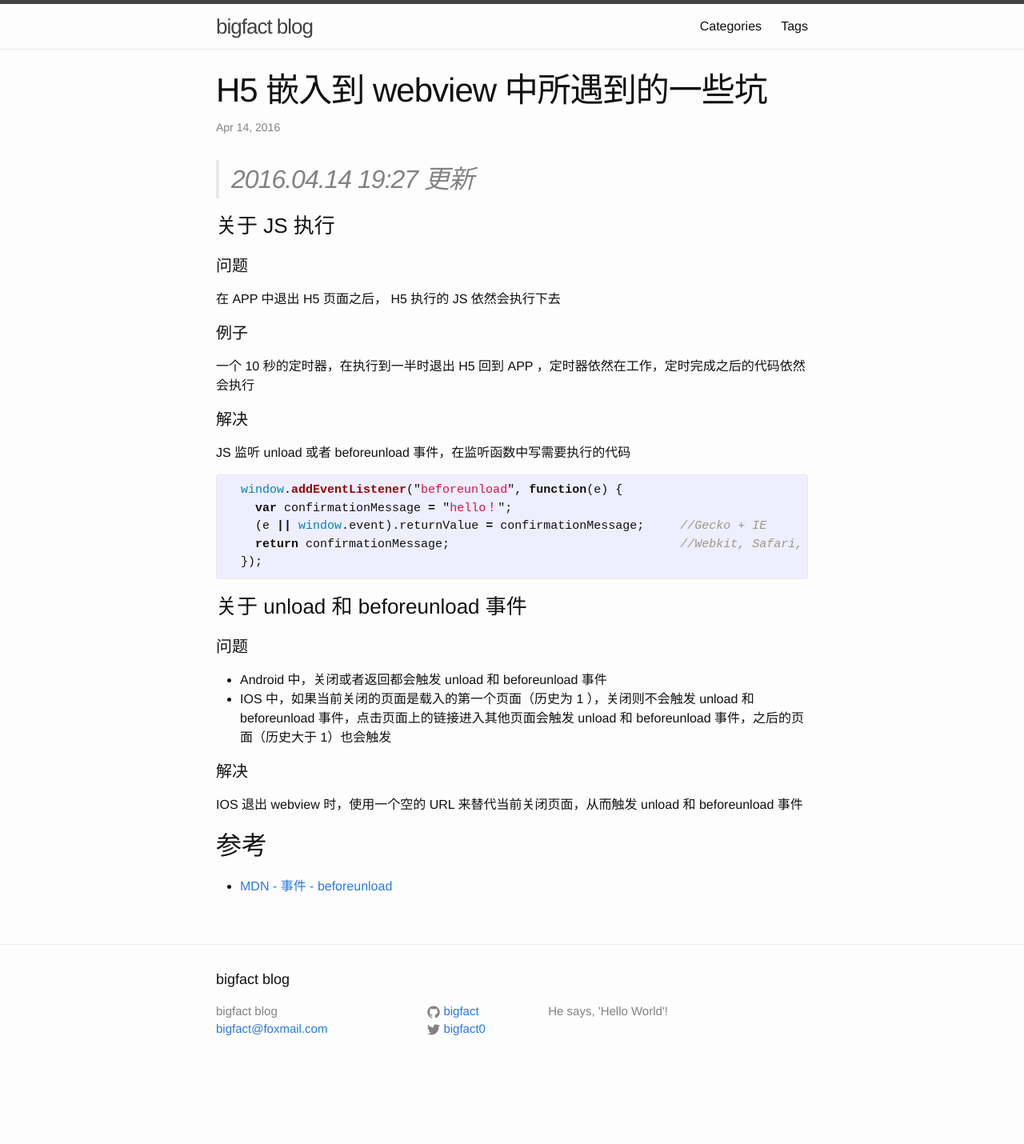
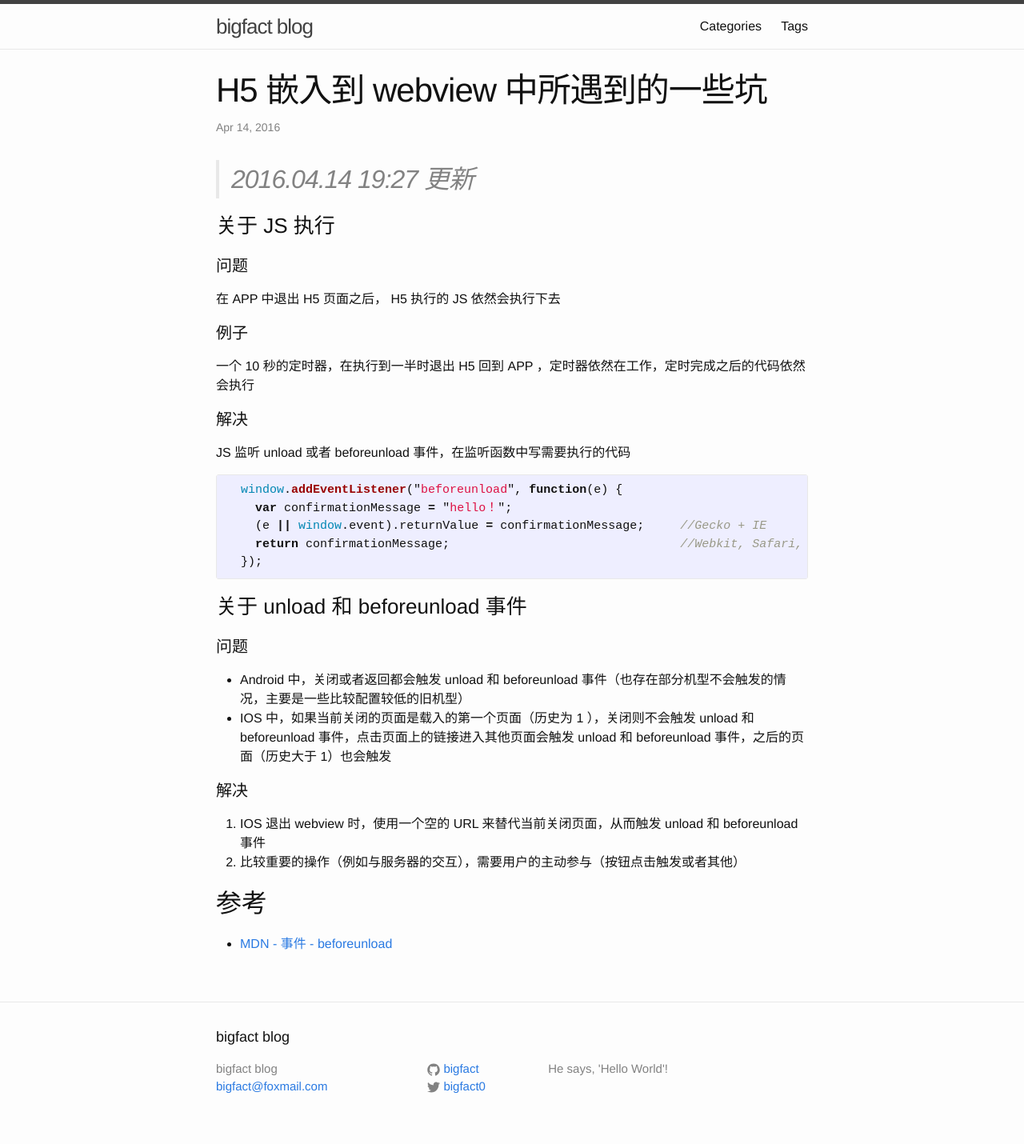
Before and after one commit to bigfact/bigfact.github.io, a Jekyll site: the page built from _posts/2016-04-14-H5-webview-keng.md, in a window 1280 px wide. Shown: the whole page at 80% size. Built offline with Jekyll 4.4.1, drawn with Linux system fonts in a browser that asks for light colours; comment, search, counter and statistics services are not loaded; before the commit the page ends 1358 px from its top, so only the background shows below that.

Commit message:
20160415

```diff
--- a/_posts/2016-04-14-H5-webview-keng.md
+++ b/_posts/2016-04-14-H5-webview-keng.md
@@ -31,12 +31,12 @@ tags: html APP
 ### 关于 unload 和 beforeunload 事件
 
 #### 问题
-* Android 中，关闭或者返回都会触发 unload 和 beforeunload 事件
+* Android 中，关闭或者返回都会触发 unload 和 beforeunload 事件（也存在部分机型不会触发的情况，主要是一些比较配置较低的旧机型）
 * IOS 中，如果当前关闭的页面是载入的第一个页面（历史为 1 ），关闭则不会触发 unload 和 beforeunload 事件，点击页面上的链接进入其他页面会触发 unload 和 beforeunload 事件，之后的页面（历史大于 1）也会触发
 
 #### 解决
-  IOS 退出 webview 时，使用一个空的 URL 来替代当前关闭页面，从而触发 unload 和 beforeunload 事件
-
+  1. IOS 退出 webview 时，使用一个空的 URL 来替代当前关闭页面，从而触发 unload 和 beforeunload 事件
+  2. 比较重要的操作（例如与服务器的交互），需要用户的主动参与（按钮点击触发或者其他）
 
 ## 参考
 * [MDN - 事件 - beforeunload](https://developer.mozilla.org/zh-CN/docs/Web/Events/beforeunload)
```
